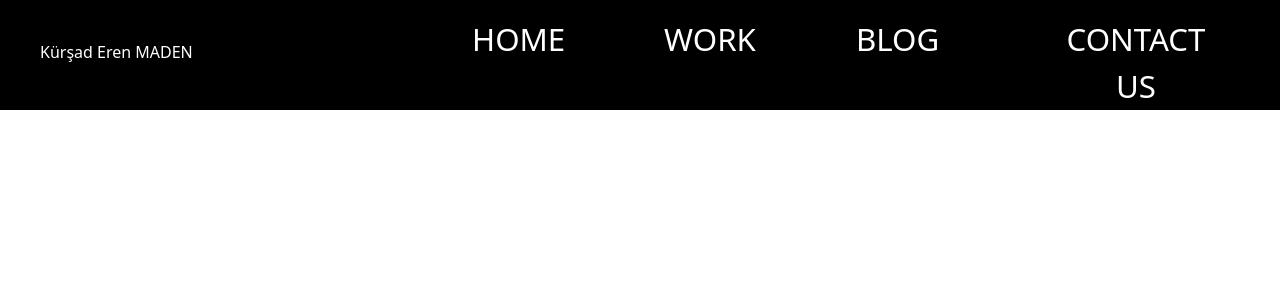
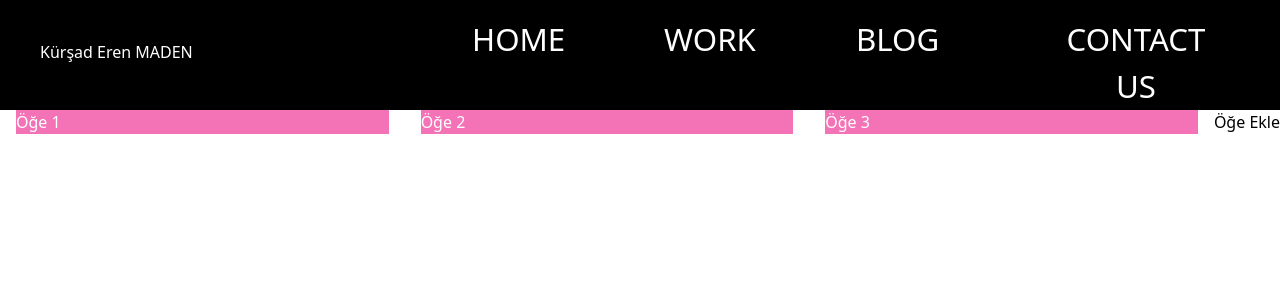
Before and after one commit to KursadEren/portfoly, a React (Create React App) app: page / in a window 1280 px wide. Shown: the top 300 px of the page. Built offline with nearby package versions, Linux system fonts and the light colour scheme.

Commit message:
flatlist eklenmesi

```diff
--- a/package.json
+++ b/package.json
@@ -3,12 +3,17 @@
   "version": "0.1.0",
   "private": true,
   "dependencies": {
+    "@emotion/react": "^11.11.0",
+    "@emotion/styled": "^11.11.0",
+    "@mui/material": "^5.13.0",
+    "@mui/styled-engine-sc": "^5.12.0",
     "@testing-library/jest-dom": "^5.16.5",
     "@testing-library/react": "^13.4.0",
     "@testing-library/user-event": "^13.5.0",
     "react": "^18.2.0",
     "react-dom": "^18.2.0",
     "react-scripts": "5.0.1",
+    "styled-components": "^5.3.10",
     "web-vitals": "^2.1.4"
   },
   "scripts": {
--- a/src/App.js
+++ b/src/App.js
@@ -7,7 +7,7 @@ function App() {
     <div className="App">
 
          <Navbar/>
-         <div className="flex flex-1 ">
+         <div className="flex flex-1 h-auto w-full ">
          <Content/>
          </div>
 
--- a/src/component/Content.js
+++ b/src/component/Content.js
@@ -1,12 +1,34 @@
+import React, { useState } from 'react';
+import { Box, List, ListItem, ListItemText, Button } from '@mui/material';
 
+const Content = () => {
+  const [data, setData] = useState([
+    { id: 1, title: 'Öğe 1' },
+    { id: 2, title: 'Öğe 2' },
+    { id: 3, title: 'Öğe 3' },
+  ]);
 
-function Content() {
+  const handleAddItem = () => {
+    const newItem = { id: data.length + 1, title: `Öğe ${data.length + 1}` };
+    setData([...data, newItem]);
+  };
+
   return (
-    <div className="flex flex-1 bg-red-400  " >
+    <div className='w-full flex-row flex justify-center' >
 
+        {data.map((item) => (
+
+            <div className=' flex-1 mx-4  bg-pink-400 '>
+            <div key={item.id}>{item.title}</div>
+            </div>
+      ))}
+
+      <button variant="contained" className='text-black' onClick={handleAddItem}>
+        Öğe Ekle
+      </button>
 
     </div>
   );
-}
+};
 
 export default Content;
--- a/src/style.css
+++ b/src/style.css
@@ -587,6 +587,11 @@ html,body,#root {
   margin-right: 2.5rem;
 }
 
+.mx-4 {
+  margin-left: 1rem;
+  margin-right: 1rem;
+}
+
 .mt-10 {
   margin-top: 2.5rem;
 }
@@ -603,16 +608,48 @@ html,body,#root {
   display: flex;
 }
 
-.h-10 {
-  height: 2.5rem;
-}
-
 .h-6 {
   height: 1.5rem;
 }
 
+.h-full {
+  height: 100%;
+}
+
+.h-auto {
+  height: auto;
+}
+
+.h-72 {
+  height: 18rem;
+}
+
 .w-6 {
   width: 1.5rem;
+}
+
+.w-7 {
+  width: 1.75rem;
+}
+
+.w-72 {
+  width: 18rem;
+}
+
+.w-full {
+  width: 100%;
+}
+
+.w-0 {
+  width: 0px;
+}
+
+.w-4 {
+  width: 1rem;
+}
+
+.w-12 {
+  width: 3rem;
 }
 
 .flex-1 {
@@ -623,12 +660,24 @@ html,body,#root {
   resize: both;
 }
 
+.flex-row {
+  flex-direction: row;
+}
+
 .flex-col {
   flex-direction: column;
 }
 
 .justify-end {
   justify-content: flex-end;
+}
+
+.justify-center {
+  justify-content: center;
+}
+
+.justify-items-center {
+  justify-items: center;
 }
 
 .bg-black {
@@ -641,12 +690,42 @@ html,body,#root {
   background-color: rgb(248 113 113 / var(--tw-bg-opacity));
 }
 
+.bg-white {
+  --tw-bg-opacity: 1;
+  background-color: rgb(255 255 255 / var(--tw-bg-opacity));
+}
+
+.bg-yellow-50 {
+  --tw-bg-opacity: 1;
+  background-color: rgb(254 252 232 / var(--tw-bg-opacity));
+}
+
+.bg-pink-400 {
+  --tw-bg-opacity: 1;
+  background-color: rgb(244 114 182 / var(--tw-bg-opacity));
+}
+
 .text-3xl {
   font-size: 1.953rem;
 }
 
 .font-thin {
   font-weight: 100;
+}
+
+.text-cyan-500 {
+  --tw-text-opacity: 1;
+  color: rgb(6 182 212 / var(--tw-text-opacity));
+}
+
+.text-neutral-900 {
+  --tw-text-opacity: 1;
+  color: rgb(23 23 23 / var(--tw-text-opacity));
+}
+
+.text-black {
+  --tw-text-opacity: 1;
+  color: rgb(0 0 0 / var(--tw-text-opacity));
 }
 
 @media (min-width: 640px) {
```
Also changed, not shown: 1 other file (tests, documents, lock files or other folders).
